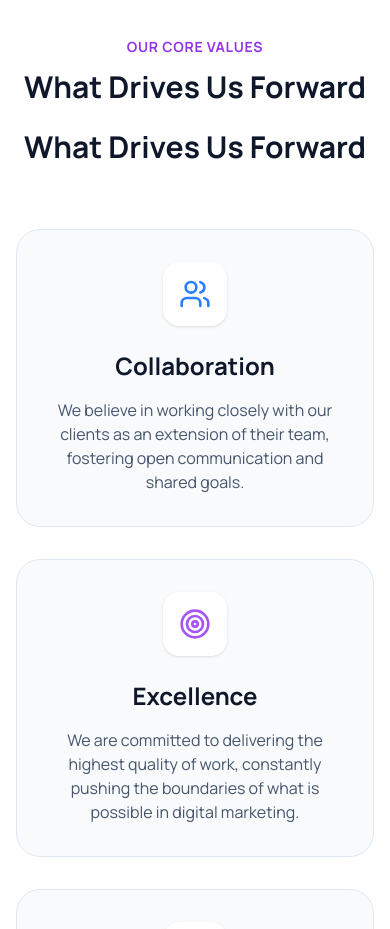
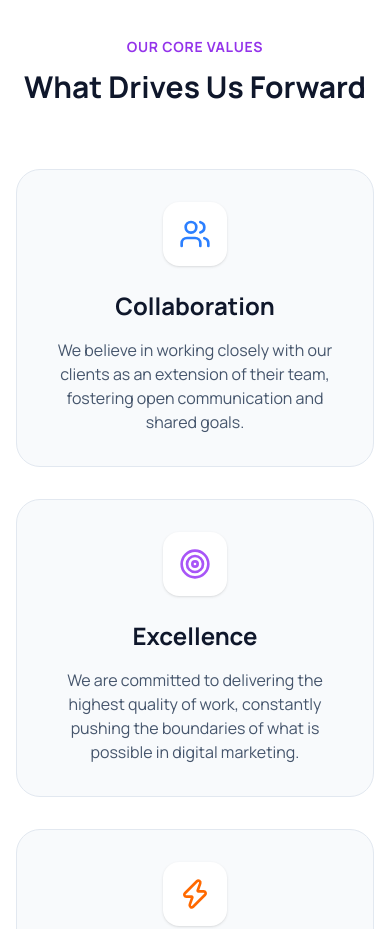
Before and after one commit to janibasha15shaik-code/Momentrix, a React (Vite) app: page /about in a window 390 px wide. Shown: the part 1180-2109 px from the top of the page. Built offline with nearby package versions, Linux system fonts and the light colour scheme.

Commit message:
Remove duplicate heading in About page
Removed duplicate heading for 'What Drives Us Forward'.

```diff
--- a/src/pages/About.tsx
+++ b/src/pages/About.tsx
@@ -89,7 +89,6 @@ const About: React.FC = () => {
           <div className="text-center max-w-3xl mx-auto mb-16">
             <h2 className="text-sm font-bold text-primary-600 tracking-wider uppercase mb-3">Our Core Values</h2>
             <h3 className="text-3xl md:text-5xl font-bold mb-6">What Drives Us Forward</h3>
-            <h3 className="text-3xl md:text-5xl font-bold mb-6">What Drives Us Forward</h3>
           </div>
 
           <div className="grid grid-cols-1 md:grid-cols-3 gap-8">
```
